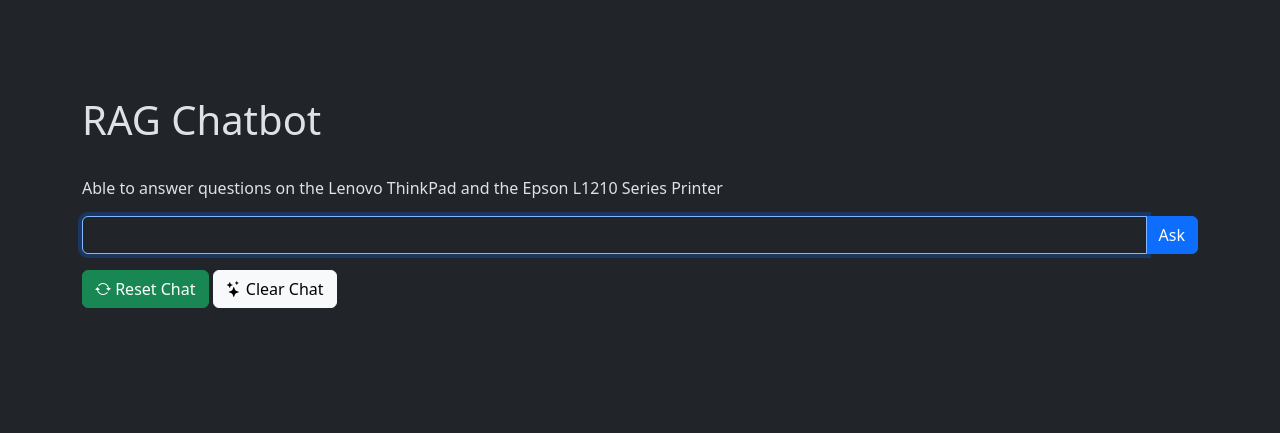
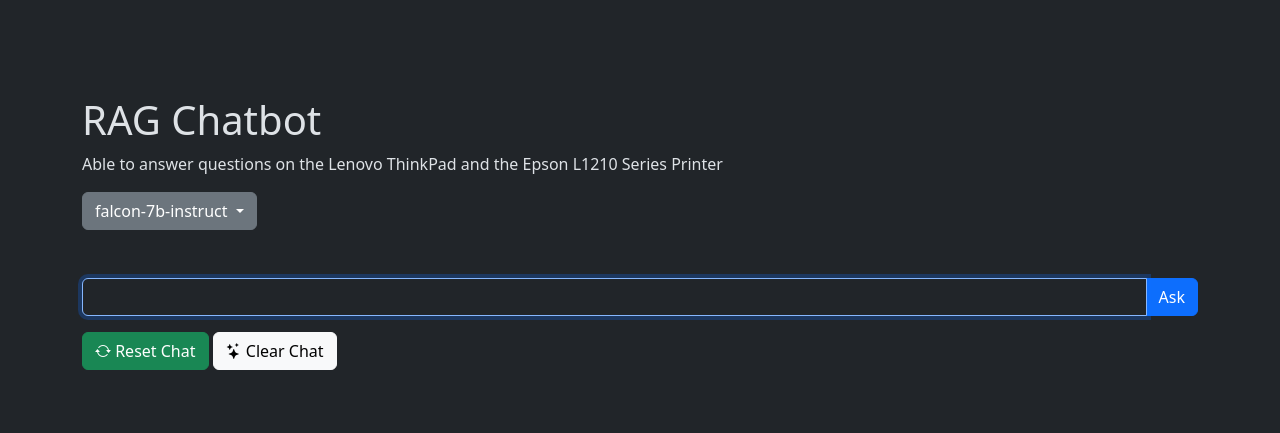
Before and after one commit to wwaihoe/RAG-chatbot, a Flask app: page /hf in a window 1280 px wide. Shown: the part 64-497 px from the top of the page. Run offline with Flask 3, Linux system fonts and the light colour scheme; data that the repository does not hold is empty; parts of the project's set-up code (start-up, migrations or seed data) failed here and were passed over.

Commit message:
implemented ability to use openai gpt and falcon-7b-instruct on web app

```diff
--- a/Flask App/RAG_model_hf.py
+++ b/Flask App/RAG_model_hf.py
@@ -93,7 +93,6 @@ converseqa = load_qa_chain(
 
 #generate function
 def generate(dialog):
-    print(dialog)
     input_query = dialog[-1][1]
     chat_hist = ""
     if len(dialog) > 1:
--- a/Flask App/app.py
+++ b/Flask App/app.py
@@ -1,5 +1,5 @@
 from flask import Flask, request, render_template, jsonify, session
-import RAG_model_hf, RAG_model_gpt, db, sqlite3
+import RAG_model_gpt, RAG_model_hf, db, sqlite3
 
 def create_app():
     app = Flask(__name__, template_folder="templates")
@@ -31,6 +31,9 @@ def index():
     else:
         curr_chat_id = row[0] + 1
     con.close()
+    if 'dialog' not in session:
+        session['dialog'] = []
+        session.modified = True
     if request.method == 'POST':
         user_input = request.get_json()
         session['dialog'].append(("Human", user_input['user_dialog']))
@@ -42,7 +45,7 @@ def index():
         res['output'] = output
         con = sqlite3.connect('sqldb.db')
         cur = con.cursor()
-        cur.execute("INSERT INTO chat (author_id, chatbot, chat_id, query, response) values (?, ?, ?, ?, ?)", (0, "RAG" , curr_chat_id, user_input['user_dialog'], output))
+        cur.execute("INSERT INTO chat (author_id, chatbot, chat_id, query, response) values (?, ?, ?, ?, ?)", (0, "RAG_gpt" , curr_chat_id, user_input['user_dialog'], output))
         con.commit()
         con.close()
         return jsonify(res), 200
@@ -53,7 +56,7 @@ def index():
     return render_template('index.html')
 
 @app.route('/hf', methods = ['POST', 'GET', 'DELETE'])
-def index():
+def hf():
     con = sqlite3.connect('sqldb.db')
     cur = con.cursor()
     curr_chat_id = 0
@@ -64,23 +67,26 @@ def index():
     else:
         curr_chat_id = row[0] + 1
     con.close()
+    if 'dialog_hf' not in session:
+        session['dialog_hf'] = []
+        session.modified = True
     if request.method == 'POST':
         user_input = request.get_json()
-        session['dialog'].append(("Human", user_input['user_dialog']))
+        session['dialog_hf'].append(("Human", user_input['user_dialog']))
         session.modified = True
         res = {}
         output = RAG_model_hf.generate(session['dialog'])
-        session['dialog'].append(("AI", output))
+        session['dialog_hf'].append(("AI", output))
         session.modified = True
         res['output'] = output
         con = sqlite3.connect('sqldb.db')
         cur = con.cursor()
-        cur.execute("INSERT INTO chat (author_id, chatbot, chat_id, query, response) values (?, ?, ?, ?, ?)", (0, "RAG" , curr_chat_id, user_input['user_dialog'], output))
+        cur.execute("INSERT INTO chat (author_id, chatbot, chat_id, query, response) values (?, ?, ?, ?, ?)", (0, "RAG_hf" , curr_chat_id, user_input['user_dialog'], output))
         con.commit()
         con.close()
         return jsonify(res), 200
     if request.method == 'DELETE':
-        session['dialog'].clear()
+        session['dialog_hf'].clear()
         session.modified = True
         curr_chat_id += 1
     return render_template('hf.html')
--- a/Flask App/static/scripts.js
+++ b/Flask App/static/scripts.js
@@ -1,4 +1,4 @@
-async function appendResponse(){
+async function appendResponse(ref){
   var chat_field = document.getElementById("chat-input");
   var user_input = chat_field.value;
   var html_data = '';
@@ -21,7 +21,7 @@ async function appendResponse(){
   <span class="spinner-border spinner-border-sm" role="status" aria-hidden="true"></span>
   Generating response...
   `;
-  const response = await fetch("/", {
+  const response = await fetch(ref, {
     method: "POST",
     headers: {
       "Content-Type": "application/json"
@@ -67,10 +67,10 @@ function chatEnterKey(event){
   }
 }
 
-async function resetChat(){
+async function resetChat(ref){
   var chat_field = document.getElementById("chat-input");
   chat_field.disabled = true;
-  const response = await fetch("/", {
+  const response = await fetch(ref, {
     method: "DELETE",
     headers: {
       "Content-Type": "application/json"
@@ -96,8 +96,8 @@ async function resetChat(){
   chat_field.select();
 }
 
-function clearChat(){
-  resetChat();
+function clearChat(ref){
+  resetChat(ref);
   var text_list = document.getElementById("list-group");
   text_list.innerHTML = '';
 }
--- a/Flask App/templates/hf.html
+++ b/Flask App/templates/hf.html
@@ -1,11 +1,13 @@
 <!DOCTYPE html>
 <html lang="en" data-bs-theme="dark">
+
 <head>
   <meta charset="utf-8">
   <meta http-equiv="x-ua-compatible" content="ie=edge">
   <meta name="viewport" content="width=device-width, initial-scale=1">
   <title>RAG Chatbot</title>
-    <link href="https://cdn.jsdelivr.net/npm/bootstrap@5.3.1/dist/css/bootstrap.min.css" rel="stylesheet" integrity="sha384-4bw+/aepP/YC94hEpVNVgiZdgIC5+VKNBQNGCHeKRQN+PtmoHDEXuppvnDJzQIu9" crossorigin="anonymous">
+  <link href="https://cdn.jsdelivr.net/npm/bootstrap@5.3.1/dist/css/bootstrap.min.css" rel="stylesheet"
+    integrity="sha384-4bw+/aepP/YC94hEpVNVgiZdgIC5+VKNBQNGCHeKRQN+PtmoHDEXuppvnDJzQIu9" crossorigin="anonymous">
   <link rel="stylesheet" href="https://cdn.jsdelivr.net/npm/bootstrap-icons@1.10.5/font/bootstrap-icons.css">
 </head>
 
@@ -14,13 +16,15 @@
     <nav class="navbar navbar-dark navbar-expand-lg bg-dark">
       <div class="container-fluid">
         <a class="navbar-brand h1" href="/">RAG DEMO</a>
-          <button class="navbar-toggler" type="button" data-bs-toggle="collapse" data-bs-target="#navbarNav" aria-controls="navbarNav" aria-expanded="false" aria-label="Toggle navigation">
+        <button class="navbar-toggler" type="button" data-bs-toggle="collapse" data-bs-target="#navbarNav"
+          aria-controls="navbarNav" aria-expanded="false" aria-label="Toggle navigation">
           <span class="navbar-toggler-icon"></span>
         </button>
         <div class="collapse navbar-collapse" id="navbarNav">
           <ul class="navbar-nav">
             <li class="nav-item dropdown">
-                <a class="nav-link active dropdown-toggle h2 fs-5" href="#" role="button" data-bs-toggle="dropdown" aria-expanded="false" aria-current="page">
+              <a class="nav-link active dropdown-toggle h2 fs-5" href="#" role="button" data-bs-toggle="dropdown"
+                aria-expanded="false" aria-current="page">
                 Chat
               </a>
               <ul class="dropdown-menu">
@@ -37,21 +41,28 @@
   </header>
 
   <main class="flex-shrink-0">
-  <div class="container">
-    <br>
-    <br>
+    <div class="container py-5">
       <h1 class="mt-5">RAG Chatbot</h1>
-    <br>
       <p>Able to answer questions on the Lenovo ThinkPad and the Epson L1210 Series Printer</p>
-    <div id="list-group" class="list-group w-auto"></div>
-    <div class="input-group mb-3">
+      <a class="btn btn-secondary dropdown-toggle" href="#" role="button" data-bs-toggle="dropdown"
+        aria-expanded="false">
+        falcon-7b-instruct
+      </a>
+      <ul class="dropdown-menu">
+        <li><a class="dropdown-item" href="/">gpt-3.5-turbo</a></li>
+        <li><a class="dropdown-item active" href="/hf">falcon-7b-instruct</a></li>
+      </ul>
+      <div id="list-group" class="list-group w-auto py-3"></div>
+      <div class="input-group py-3">
         <input type="text" id="chat-input" class="form-control" onkeydown="chatEnterKey(event)" autofocus>
-      <button id="ask-button" class="btn btn-primary" onclick="appendResponse()">Ask</button>
+        <button id="ask-button" class="btn btn-primary" onclick="appendResponse('/hf')">Ask</button>
       </div>
       <div class="input-group">
         <p>
-        <button id="reset-button" class="btn btn-success" onclick="resetChat()"><i class="bi bi-arrow-repeat"></i> Reset Chat</button>
-        <button id="clear-button" class="btn btn-light" onclick="clearChat()"><i class="bi bi-stars"></i> Clear Chat</button>
+          <button id="reset-button" class="btn btn-success" onclick="resetChat('/hf')"><i class="bi bi-arrow-repeat"></i>
+            Reset Chat</button>
+          <button id="clear-button" class="btn btn-light" onclick="clearChat('/hf')"><i class="bi bi-stars"></i> Clear
+            Chat</button>
         </p>
       </div>
 
@@ -59,7 +70,10 @@
   </main>
 
   <script src="static/scripts.js"></script>
-<script src="https://cdn.jsdelivr.net/npm/bootstrap@5.3.1/dist/js/bootstrap.bundle.min.js" integrity="sha384-HwwvtgBNo3bZJJLYd8oVXjrBZt8cqVSpeBNS5n7C8IVInixGAoxmnlMuBnhbgrkm" crossorigin="anonymous"></script>
+  <script src="https://cdn.jsdelivr.net/npm/bootstrap@5.3.1/dist/js/bootstrap.bundle.min.js"
+    integrity="sha384-HwwvtgBNo3bZJJLYd8oVXjrBZt8cqVSpeBNS5n7C8IVInixGAoxmnlMuBnhbgrkm"
+    crossorigin="anonymous"></script>
 
 </body>
+
 </html>
--- a/Flask App/templates/index.html
+++ b/Flask App/templates/index.html
@@ -1,11 +1,13 @@
 <!DOCTYPE html>
 <html lang="en" data-bs-theme="dark">
+
 <head>
   <meta charset="utf-8">
   <meta http-equiv="x-ua-compatible" content="ie=edge">
   <meta name="viewport" content="width=device-width, initial-scale=1">
   <title>RAG Chatbot</title>
-    <link href="https://cdn.jsdelivr.net/npm/bootstrap@5.3.1/dist/css/bootstrap.min.css" rel="stylesheet" integrity="sha384-4bw+/aepP/YC94hEpVNVgiZdgIC5+VKNBQNGCHeKRQN+PtmoHDEXuppvnDJzQIu9" crossorigin="anonymous">
+  <link href="https://cdn.jsdelivr.net/npm/bootstrap@5.3.1/dist/css/bootstrap.min.css" rel="stylesheet"
+    integrity="sha384-4bw+/aepP/YC94hEpVNVgiZdgIC5+VKNBQNGCHeKRQN+PtmoHDEXuppvnDJzQIu9" crossorigin="anonymous">
   <link rel="stylesheet" href="https://cdn.jsdelivr.net/npm/bootstrap-icons@1.10.5/font/bootstrap-icons.css">
 </head>
 
@@ -14,13 +16,15 @@
     <nav class="navbar navbar-dark navbar-expand-lg bg-dark">
       <div class="container-fluid">
         <a class="navbar-brand h1" href="/">RAG DEMO</a>
-          <button class="navbar-toggler" type="button" data-bs-toggle="collapse" data-bs-target="#navbarNav" aria-controls="navbarNav" aria-expanded="false" aria-label="Toggle navigation">
+        <button class="navbar-toggler" type="button" data-bs-toggle="collapse" data-bs-target="#navbarNav"
+          aria-controls="navbarNav" aria-expanded="false" aria-label="Toggle navigation">
           <span class="navbar-toggler-icon"></span>
         </button>
         <div class="collapse navbar-collapse" id="navbarNav">
           <ul class="navbar-nav">
             <li class="nav-item dropdown">
-                <a class="nav-link active dropdown-toggle h2 fs-5" href="#" role="button" data-bs-toggle="dropdown" aria-expanded="false" aria-current="page">
+              <a class="nav-link active dropdown-toggle h2 fs-5" href="#" role="button" data-bs-toggle="dropdown"
+                aria-expanded="false" aria-current="page">
                 Chat
               </a>
               <ul class="dropdown-menu">
@@ -37,21 +41,28 @@
   </header>
 
   <main class="flex-shrink-0">
-  <div class="container">
-    <br>
-    <br>
+    <div class="container py-5">
       <h1 class="mt-5">RAG Chatbot</h1>
-    <br>
       <p>Able to answer questions on the Lenovo ThinkPad and the Epson L1210 Series Printer</p>
-    <div id="list-group" class="list-group w-auto"></div>
-    <div class="input-group mb-3">
+      <a class="btn btn-secondary dropdown-toggle" href="#" role="button" data-bs-toggle="dropdown"
+        aria-expanded="false">
+        gpt-3.5-turbo
+      </a>
+      <ul class="dropdown-menu">
+        <li><a class="dropdown-item active" href="/">gpt-3.5-turbo</a></li>
+        <li><a class="dropdown-item" href="/hf">falcon-7b-instruct</a></li>
+      </ul>
+      <div id="list-group" class="list-group w-auto py-3"></div>
+      <div class="input-group py-3">
         <input type="text" id="chat-input" class="form-control" onkeydown="chatEnterKey(event)" autofocus>
-      <button id="ask-button" class="btn btn-primary" onclick="appendResponse()">Ask</button>
+        <button id="ask-button" class="btn btn-primary" onclick="appendResponse('/')">Ask</button>
       </div>
       <div class="input-group">
         <p>
-        <button id="reset-button" class="btn btn-success" onclick="resetChat()"><i class="bi bi-arrow-repeat"></i> Reset Chat</button>
-        <button id="clear-button" class="btn btn-light" onclick="clearChat()"><i class="bi bi-stars"></i> Clear Chat</button>
+          <button id="reset-button" class="btn btn-success" onclick="resetChat('/')"><i class="bi bi-arrow-repeat"></i>
+            Reset Chat</button>
+          <button id="clear-button" class="btn btn-light" onclick="clearChat('/')"><i class="bi bi-stars"></i> Clear
+            Chat</button>
         </p>
       </div>
 
@@ -59,7 +70,10 @@
   </main>
 
   <script src="static/scripts.js"></script>
-<script src="https://cdn.jsdelivr.net/npm/bootstrap@5.3.1/dist/js/bootstrap.bundle.min.js" integrity="sha384-HwwvtgBNo3bZJJLYd8oVXjrBZt8cqVSpeBNS5n7C8IVInixGAoxmnlMuBnhbgrkm" crossorigin="anonymous"></script>
+  <script src="https://cdn.jsdelivr.net/npm/bootstrap@5.3.1/dist/js/bootstrap.bundle.min.js"
+    integrity="sha384-HwwvtgBNo3bZJJLYd8oVXjrBZt8cqVSpeBNS5n7C8IVInixGAoxmnlMuBnhbgrkm"
+    crossorigin="anonymous"></script>
 
 </body>
+
 </html>
```
Also changed, not shown: Flask App/RAG_model_gpt.py (+3 -4 lines), Flask App/templates/404.html (+8 -3 lines), Flask App/templates/info.html (+18 -6 lines), 1 other file. Lines whose indentation alone changed are shown as unchanged.
